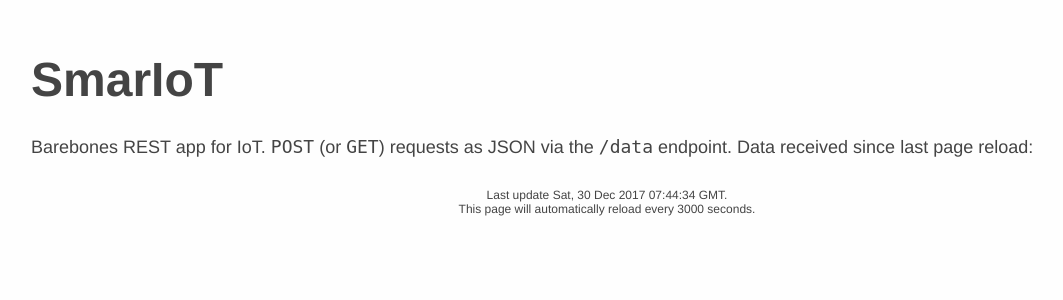
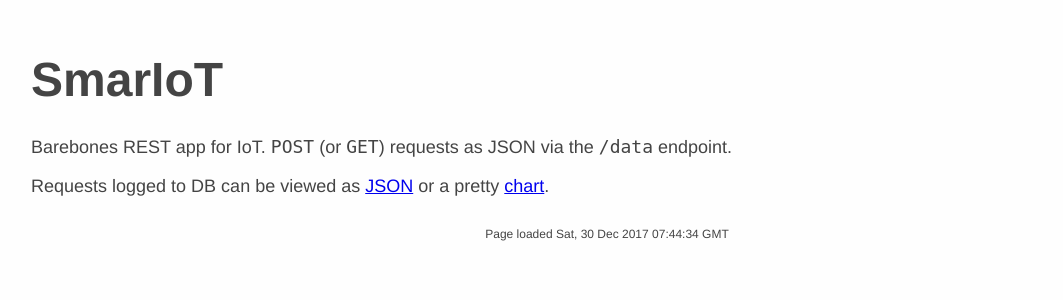
Before and after one commit to pomplesiegel/smariot, a Flask app: page / in a window 1280 px wide. Shown: the top 300 px of the page, without its empty margins (33-1096 px from the left). Run offline with Flask 2, Linux system fonts and the light colour scheme; some libraries are stand-ins or nearby versions.

Commit message:
add links to viz, db and disable auto load

```diff
--- a/templates/index.html
+++ b/templates/index.html
@@ -3,7 +3,6 @@
 <head>
     <meta content="text/html" charset="utf-8" />
     <meta name="viewport" content="width=device-width, initial-scale=1" />
-    <meta http-equiv="refresh" content=" {{ refresh }} " />
     <title>SmarIoT</title>
     <link rel="stylesheet" type="text/css" href="static/main.css"/>
     <script type="text/javascript" src="http://code.jquery.com/jquery-1.4.2.min.js"></script>
@@ -36,14 +35,14 @@
 <body>
     <div>
         <h2>SmarIoT</h2>
-        <p>Barebones REST app for IoT. <samp>POST</samp> (or <samp>GET</samp>) requests as JSON via the <samp>/data</samp> endpoint.
-        Data received since last page reload:</p>
+        <p>Barebones REST app for IoT. <samp>POST</samp> (or <samp>GET</samp>) requests as JSON via the <samp>/data</samp> endpoint.</p>
+        <p>Requests logged to DB can be viewed as <a href="db">JSON</a> or a pretty <a href="viz">chart</a>.</p>
     </div>
     <table id="requests" style="border-collapse:separate; border-spacing:1rem;" summary="list of messages received on the endpoint">
         <tr></tr>
     </table>
     <div style="text-align:center;font-size:0.75rem;">
-        <p>Last update {{ ts }}.<br/>This page will automatically reload every {{ refresh }} seconds.</p>
+        <p>Page loaded {{ ts }}</p>
     </div>
 </body>
 </html>
```
